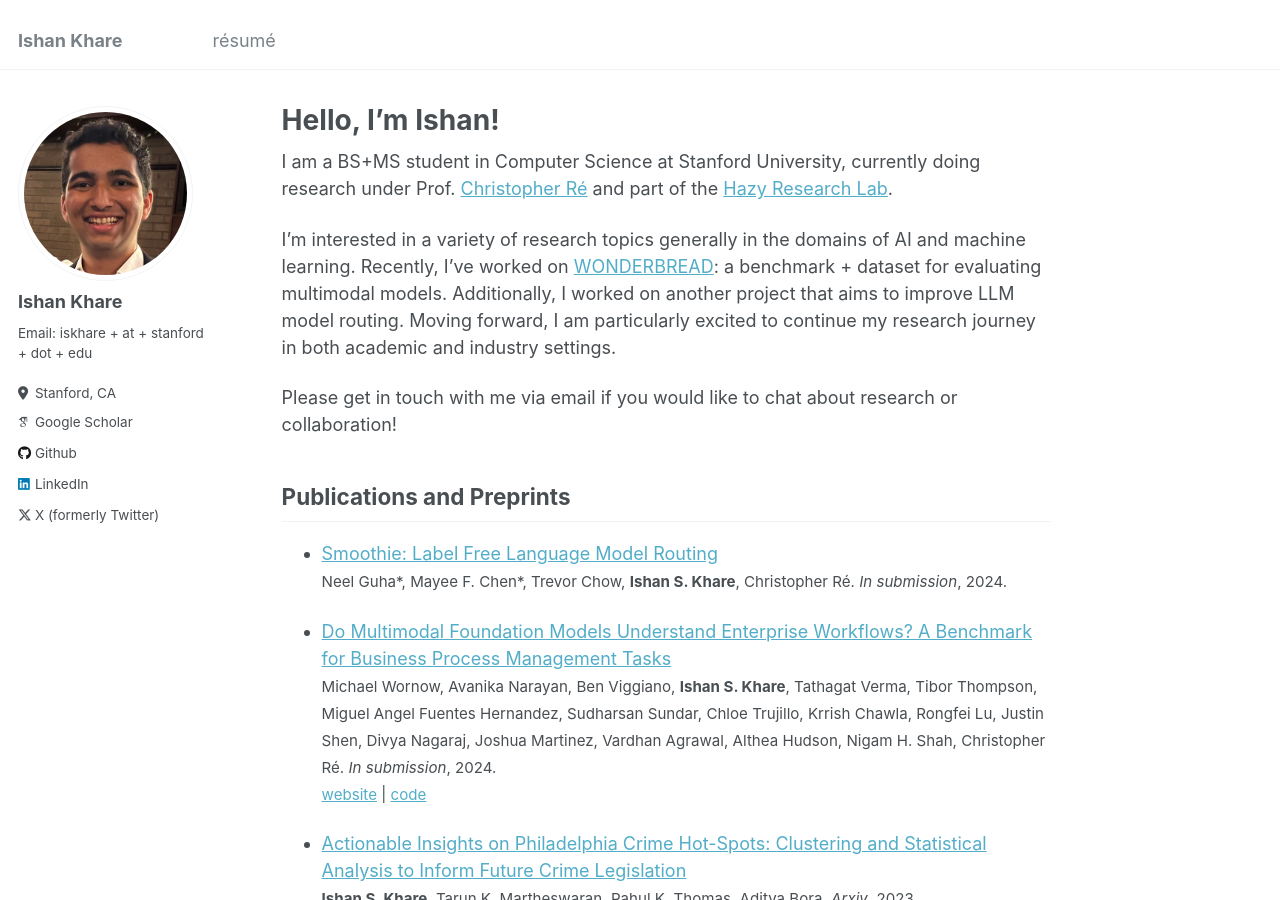
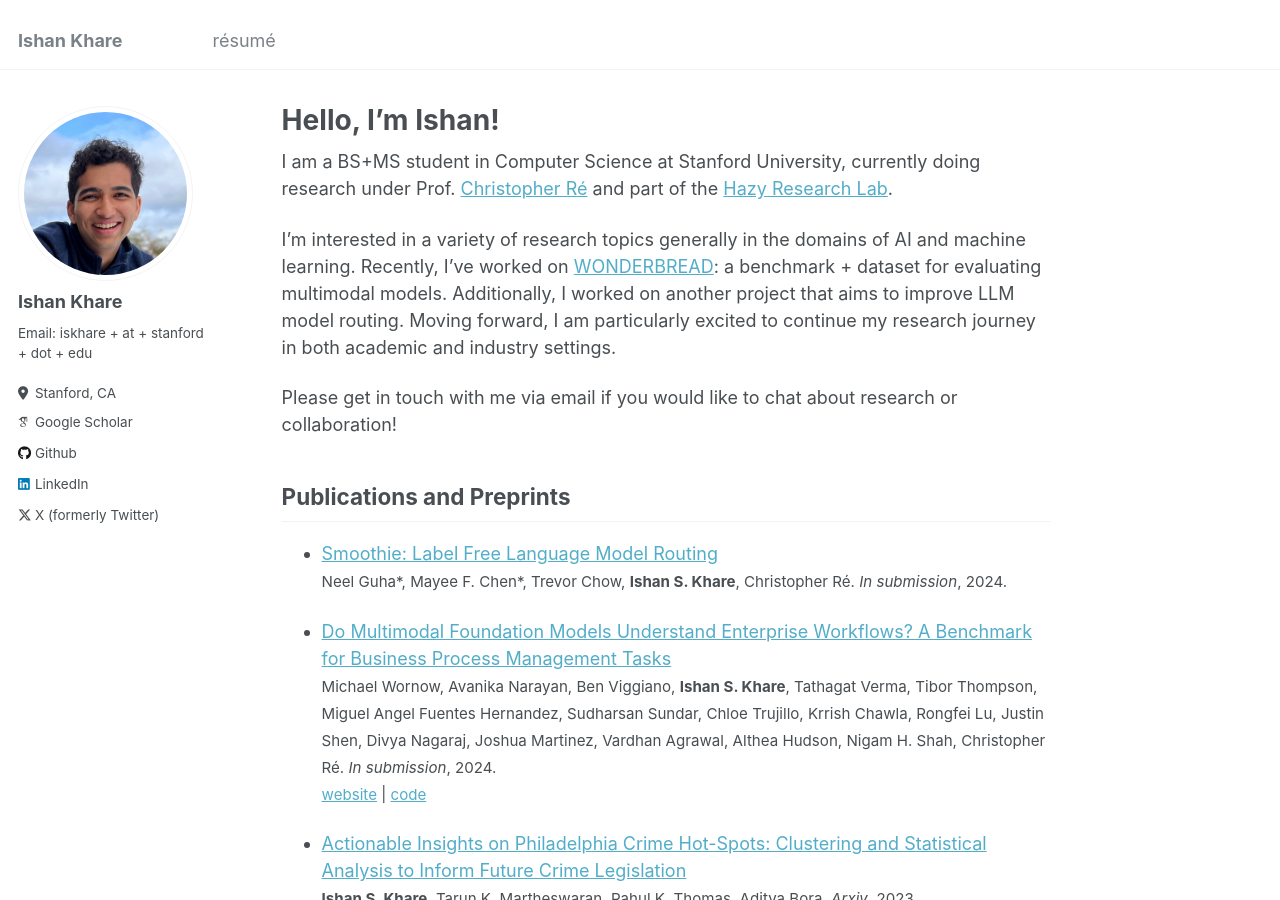
Before and after one commit to iskhare/iskhare.github.io, a Jekyll site: the page built from _pages/about.md, in a window 1280 px wide and 900 px high. Built offline with Jekyll 4.4.1, drawn with Linux system fonts in a browser that asks for light colours; some web fonts are replaced.

Commit message:
Update _config.yml

```diff
--- a/_config.yml
+++ b/_config.yml
@@ -23,7 +23,7 @@ masthead_title           : #
 #               Additional customization can be done by editing /_includes/author-profile.html
 author:
   # Biographic information
-  avatar           : "temp.png"
+  avatar           : "profile.png"
   name             : "Ishan Khare"
   pronouns         : # example: "she/her"
   bio              : "Email: iskhare + at + stanford + dot + edu"
```
